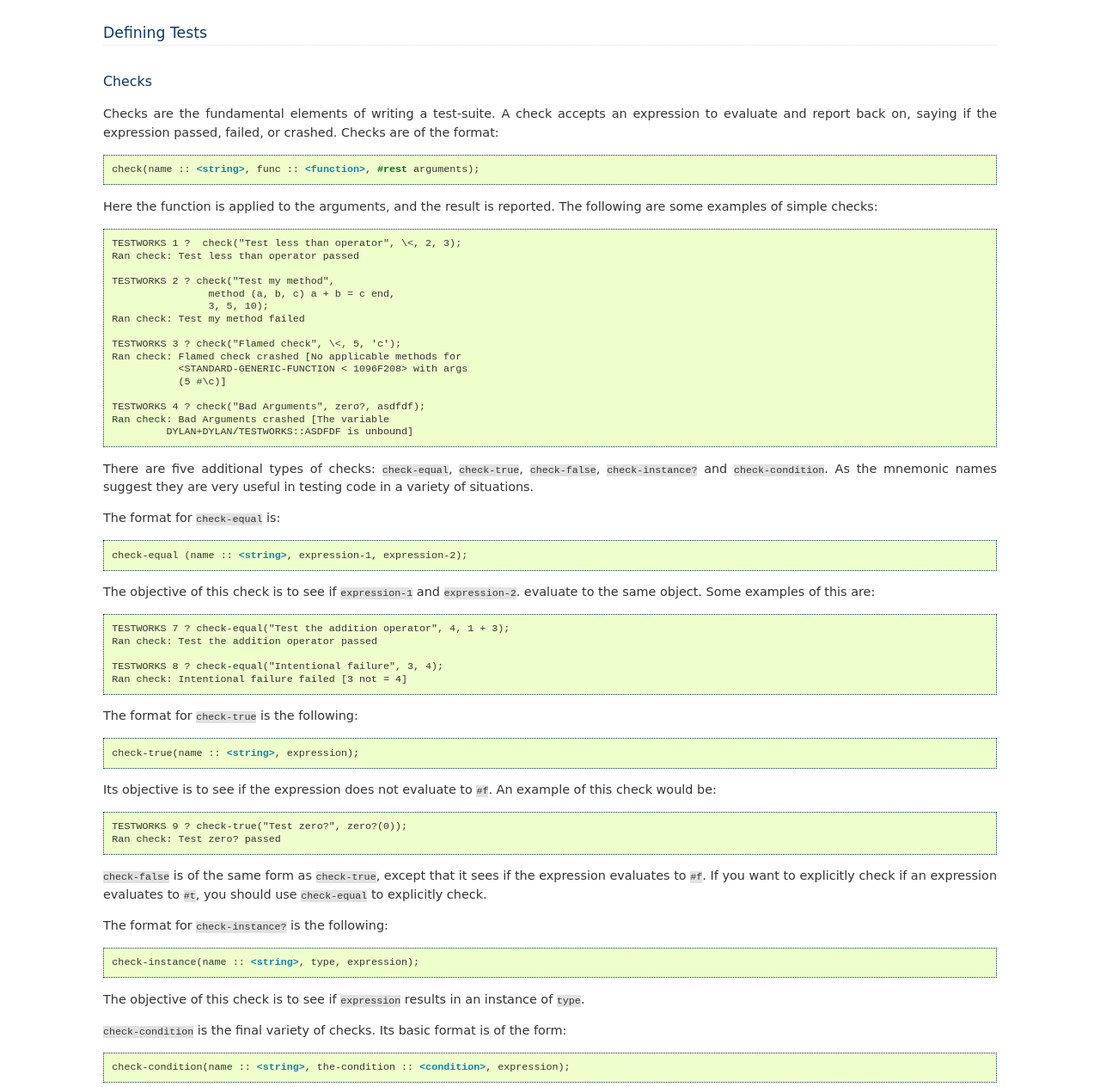
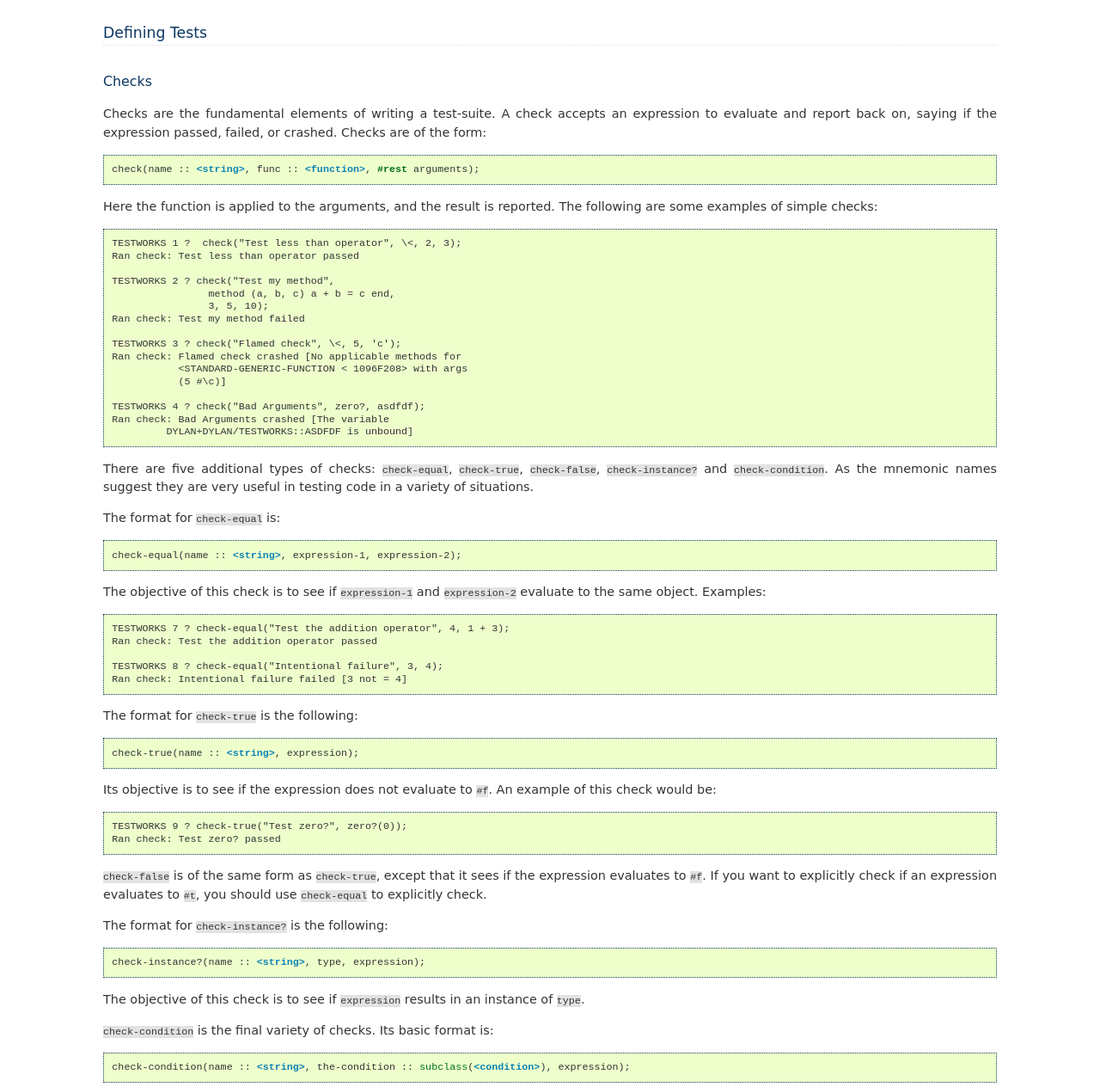
Before and after one commit to dylan-lang/testworks, a Sphinx documentation site: the page built from documentation/users-guide/source/usage.rst, in a window 1280 px wide and 1400 px high, scrolled down 247 px, cut to the strip 136-1400 px from the top of the window. Shown: the whole strip at 86% size. Built offline with Sphinx 7.4.7, drawn with Linux system fonts in a browser that asks for light colours; cross-references to code outside the pages are shown as plain code; some of the changed text lies outside the part shown.

Commit message:
Minor edits to Testworks user guide.

```diff
--- a/documentation/users-guide/source/usage.rst
+++ b/documentation/users-guide/source/usage.rst
@@ -12,7 +12,7 @@
 
 Checks are the fundamental elements of writing a test-suite. A check
 accepts an expression to evaluate and report back on, saying if the
-expression passed, failed, or crashed. Checks are of the format:
+expression passed, failed, or crashed. Checks are of the form:
 
 .. code-block:: dylan
 
@@ -47,10 +47,10 @@
 
 .. code-block:: dylan
 
-    check-equal (name :: <string>, expression-1, expression-2);
+    check-equal(name :: <string>, expression-1, expression-2);
 
-The objective of this check is to see if ``expression-1`` and ``expression-2``.
-evaluate to the same object. Some examples of this are::
+The objective of this check is to see if ``expression-1`` and ``expression-2``
+evaluate to the same object.  Examples::
 
     TESTWORKS 7 ? check-equal("Test the addition operator", 4, 1 + 3);
     Ran check: Test the addition operator passed
@@ -79,29 +79,28 @@
 
 .. code-block:: dylan
 
-    check-instance(name :: <string>, type, expression);
+    check-instance?(name :: <string>, type, expression);
 
 The objective of this check is to see if ``expression`` results in an
 instance of ``type``.
 
 :func:`check-condition` is the final variety of checks. Its basic format
-is of the form:
+is:
 
 .. code-block:: dylan
 
-    check-condition(name :: <string>, the-condition :: <condition>, expression);
+    check-condition(name :: <string>, the-condition :: subclass(<condition>), expression);
 
-The objective of this check is to determine if the evaluation of expression
-results in the same condition as ``the-condition``. Some simple examples of
-the same would be::
+This check determines if the evaluation of expression results in
+an instance of ``the-condition`` being signaled.  Examples::
 
     TESTWORKS 10 ? check-condition("Raise simple-error", <simple-error>,
-                            error("My simple error"));
+                                   error("My simple error"));
     Ran check: Raise simple-error passed
 
     TESTWORKS 11? check-condition("Look for wrong error",
-                            <end-of-stream-error>,
-                                      signal(make(<error>)));
+                                  <end-of-stream-error>,
+                                  signal(make(<error>)));
     Ran check: Look for wrong error crashed [The variable
              DYLAN+DYLAN/TESTWORKS::<END-OF-STREAM-ERROR> is
              unbound.]
```
